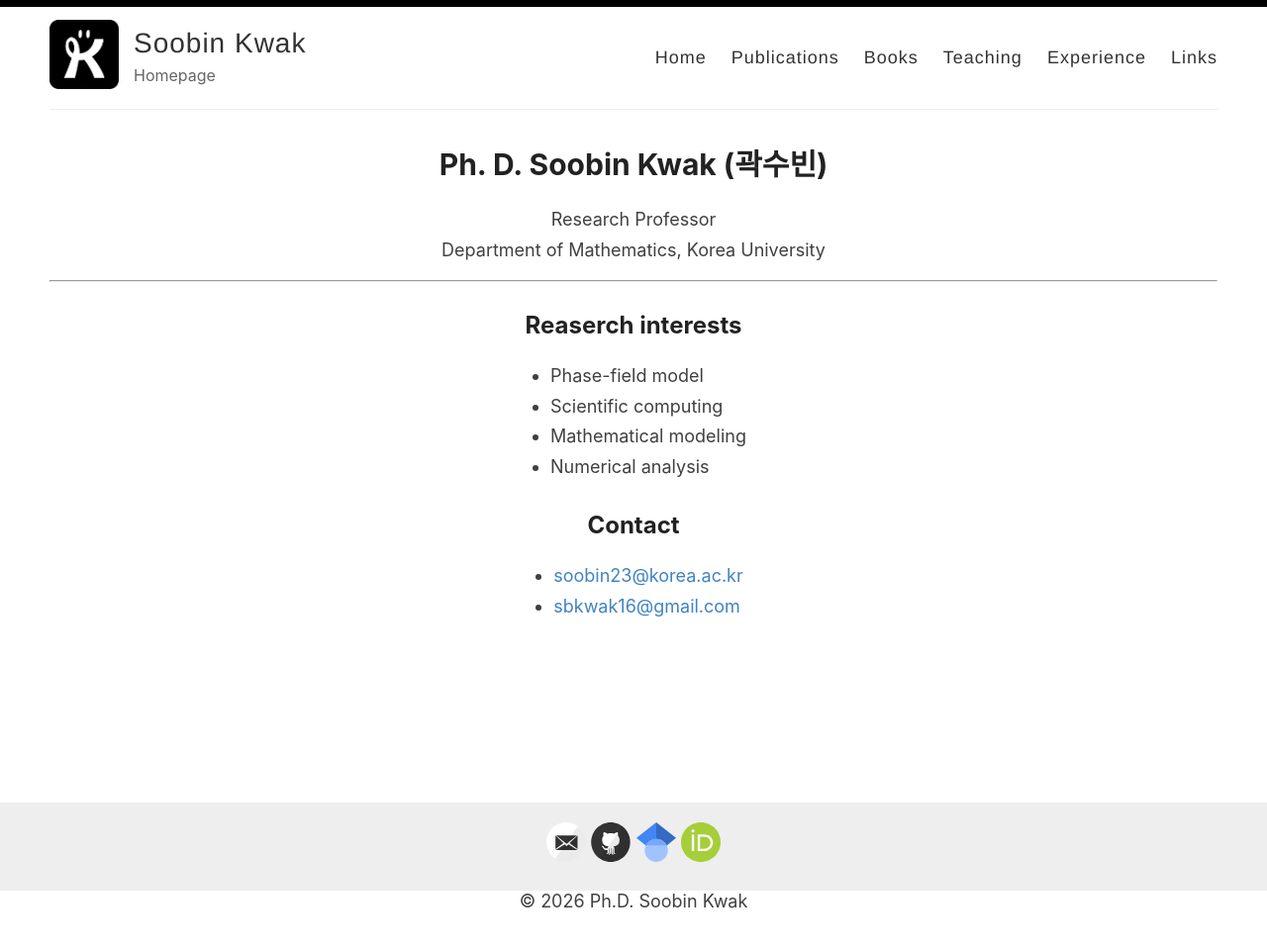
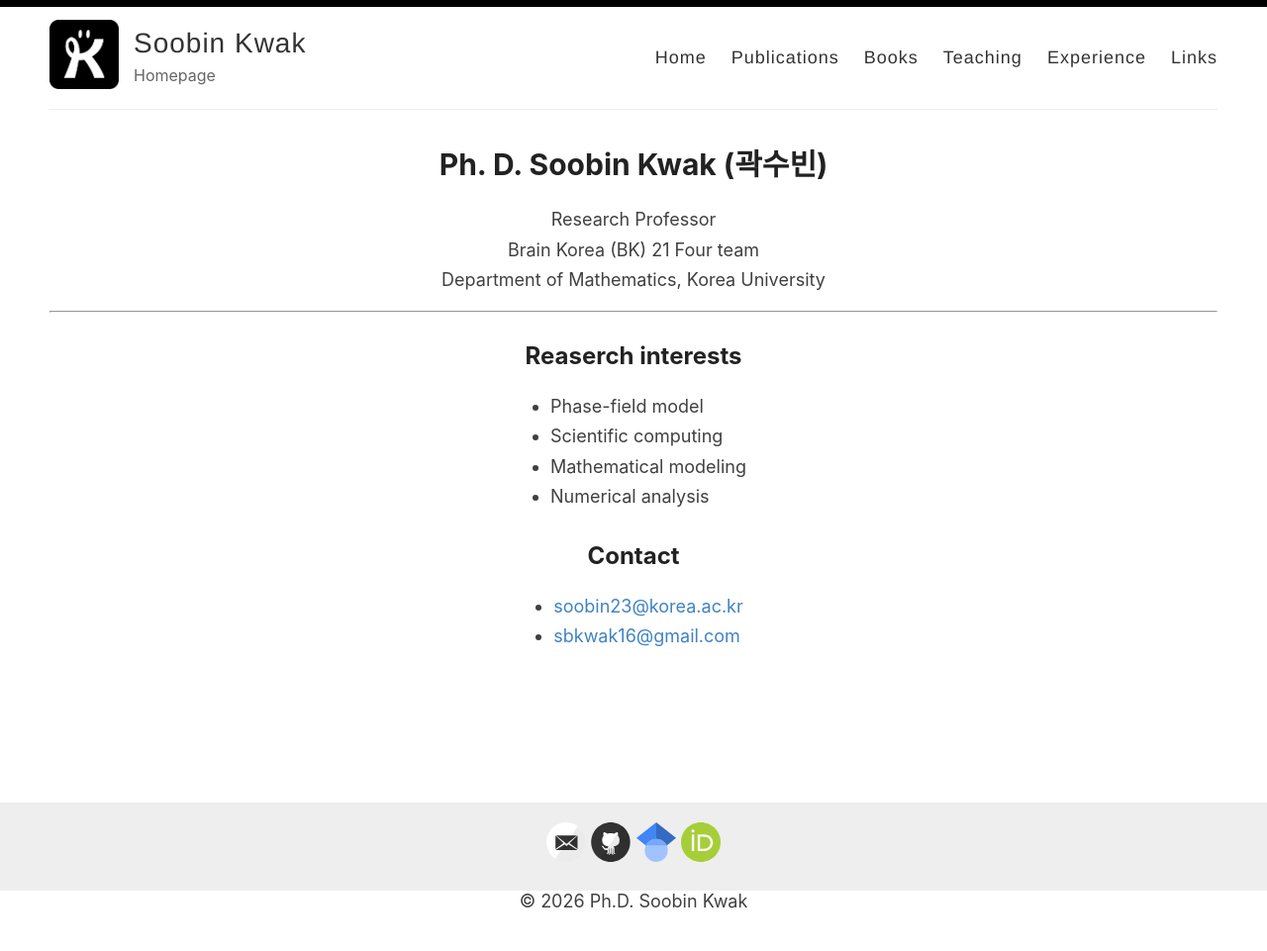
Before and after one commit to skwak/skwak.github.io, a Jekyll site: the page built from index.html, in a window 1280 px wide. Shown: the whole page at 99% size. Built offline with Jekyll 4.4.1, drawn with Linux system fonts in a browser that asks for light colours; the list of posts is cut into pages by our own code.

Commit message:
Update index.html

```diff
--- a/index.html
+++ b/index.html
@@ -8,6 +8,7 @@ hide_title: true
   <h1>Ph. D. Soobin Kwak (곽수빈)</h1>
   <p style="text-align: center;">
     Research Professor<br>
+    Brain Korea (BK) 21 Four team<br>
     Department of Mathematics, Korea University
   </p>
 
```
